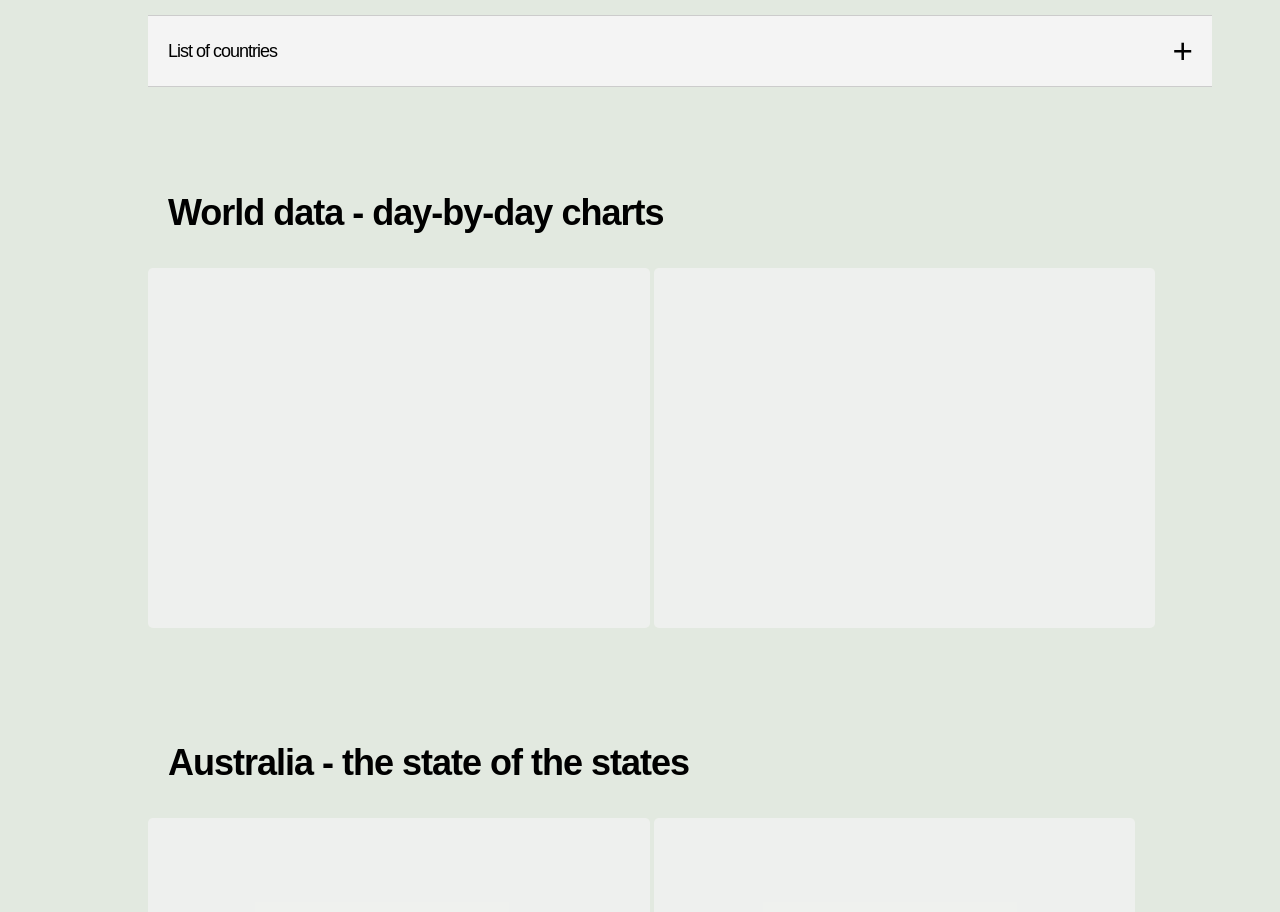
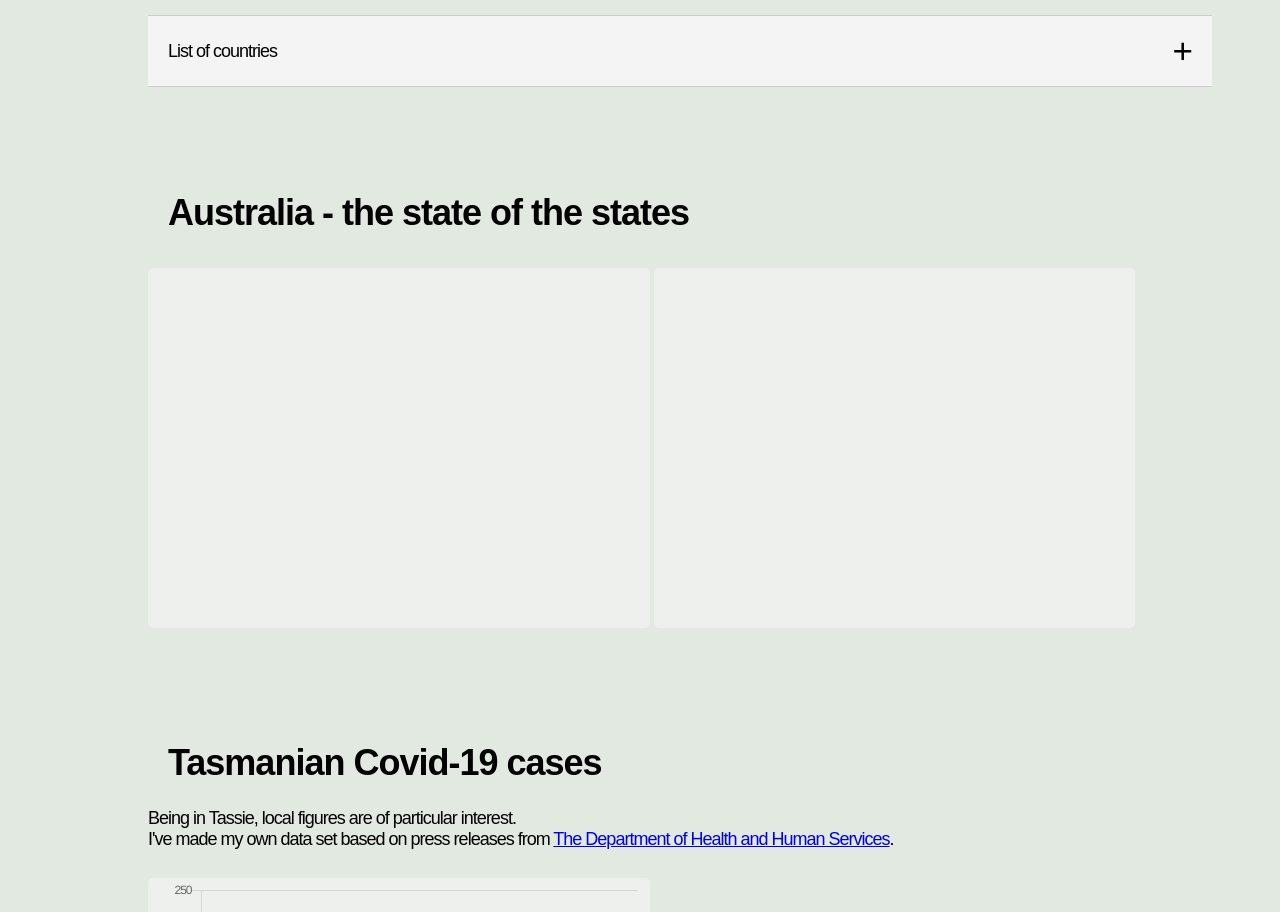
Before and after one commit to nicholas-shaw/covid19, a plain HTML site: page index.html in a window 1280 px wide. Shown: the part 1131-2043 px from the top of the page. Drawn offline with nearby package versions, Linux system fonts and the light colour scheme; no server answers.

Commit message:
Update index.html
Removed china vs world and total cases graphs, no longer relevant (and haven't been for a while)

```diff
--- a/index.html
+++ b/index.html
@@ -630,15 +630,6 @@
                     </table>
                 </div>
             </div>
-            <h1>World data - day-by-day charts</h1>
-            <div class='graphContainer'>
-                <div class='graphSection'>
-                    <canvas class='graphCanvas' id='countrySplitGraph'></canvas>
-                </div>
-                <div class='graphSection'>
-                    <canvas class='graphCanvas' id='totalConfirmedGraph'></canvas>
-                </div>
-            </div>
             <h1>Australia - the state of the states</h1>
             <div class='graphContainer'>
                 <div class='graphSection'>
@@ -854,8 +845,6 @@
                     //         document.getElementById('countryDropdown').innerHTML += `<option value='${value}'>${key}</option>`
                     // }
                 })
-                populateDailyGraph('countrySplitGraph',dates,chinaCount,'Mainland China',outside,'Outside China');
-                populateDailyGraph('totalConfirmedGraph',dates,totalConfirmed,'Confirmed, not yet resolved',totalRecovered,'Recovered');
             });
     }
 
```
